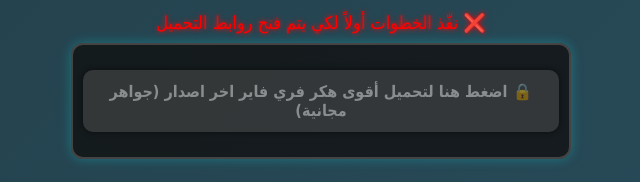
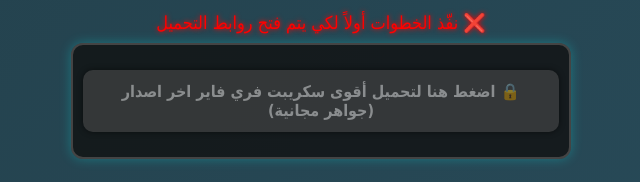
Before and after one commit to mrgamesff/freediamonds_v3, a plain HTML site: page index.html in a window 1280 px wide. Shown: the part 443-625 px from the top of the page, without its empty margins (319-959 px from the left). Drawn offline with Linux system fonts and the light colour scheme.

Commit message:
Update index.html

```diff
--- a/index.html
+++ b/index.html
@@ -189,7 +189,7 @@
 <div class="final-section">
   <div id="finalMessage" class="final-message">❌ نفّذ الخطوات أولاً لكي يتم فتح روابط التحميل</div>
   <div class="final-buttons">
-    <a id="btnDownload" href="#" onclick="goToDownload(); return false;">🔒 اضغط هنا لتحميل أقوى هكر فري فاير اخر اصدار (جواهر مجانية)</a>
+    <a id="btnDownload" href="#" onclick="goToDownload(); return false;">🔒 اضغط هنا لتحميل أقوى سكريبت فري فاير اخر اصدار (جواهر مجانية)</a>
   </div>
 </div>
 
```
